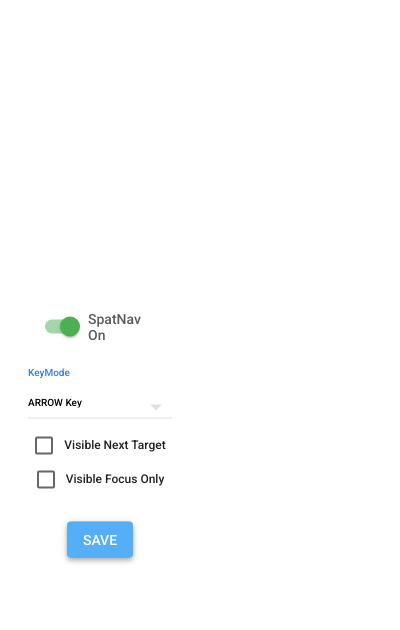
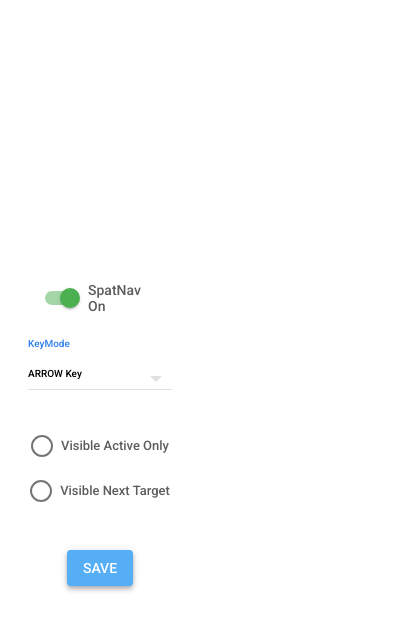
Before and after one commit to lgewst/snu-chrome-extension-1, a browser extension: page popup.html in a window 400 px wide. Both pictures are taken after a click on the button "SAVE". Drawn offline with Linux system fonts and the light colour scheme.

Commit message:
change popup option to radio button

```diff
--- a/popup.css
+++ b/popup.css
@@ -335,146 +335,61 @@ h1 {
 	opacity: 0.5;
 }
 
-/* css for checkbox */
-/* https://codepen.io/finnhvman/pen/zpygBB */
+/* css for radio button */
+/* https://codepen.io/hansmaad/pen/zBdzxp */
 
-.pure-material-checkbox {
-  z-index: 0;
-  position: relative;
-  display: inline-block;
-  color: rgba(var(--pure-material-onsurface-rgb, 0, 0, 0), 0.87);
-  font-family: var(--pure-material-font, "Roboto", "Segoe UI", BlinkMacSystemFont, system-ui, -apple-system);
-  font-size: 12px;
-  line-height: 1;
+.divOption{
+  align-content: flex-start;
 }
 
-/* Input */
-.pure-material-checkbox > input {
-  appearance: none;
-  -moz-appearance: none;
-  -webkit-appearance: none;
-  z-index: -1;
+.md-radio {
+  margin: 20px 0;
+  font-size: 13px;
+}
+.md-radio.md-radio-inline {
+  display: inline-block;
+  transform: scale(1);
+}
+.md-radio input[type="radio"] {
+  display: none;
+}
+.md-radio input[type="radio"]:checked + label:before {
+  border-color: #337ab7;
+  animation: ripple 0.2s linear forwards;
+}
+.md-radio input[type="radio"]:checked + label:after {
+  transform: scale(0.65);
+  margin: 2px 0 0 2px;
+}
+.md-radio label {
+  display: inline-block;
+  height: 20px;
+  position: relative;
+  margin: 5px 0 0 0;
+  padding: 3px 0 0 30;
+  margin-bottom: 0;
+  cursor: pointer;
+  vertical-align: bottom;
+}
+.md-radio label:before, .md-radio label:after {
   position: absolute;
-  left: -10px;
-  top: -8px;
-  display: block;
-  margin: -5px 0px 0px 0px;
+  content: '';
   border-radius: 50%;
-  width: 40px;
-  height: 40px;
-  background-color: rgba(var(--pure-material-onsurface-rgb, 0, 0, 0), 0.6);
-  box-shadow: none;
-  outline: none;
-  opacity: 0;
-  transform: scale(1);
-  pointer-events: none;
-  transition: opacity 0.3s, transform 0.2s;
+  transition: all .3s ease;
+  transition-property: transform, border-color;
 }
-
-/* Span */
-.pure-material-checkbox > span {
-  display: inline-block;
-  width: 100%;
-  cursor: pointer;
-}
-
-/* Box */
-.pure-material-checkbox > span::before {
-  content: "";
-  display: inline-block;
-  box-sizing: border-box;
-  margin: -2px 11px 3px 1px;
-  border: solid 2px; /* Safari */
-  border-color: rgba(var(--pure-material-onsurface-rgb, 0, 0, 0), 0.6);
-  border-radius: 2px;
+.md-radio label:before {
+  left: 0;
+  top: 0;
   width: 18px;
   height: 18px;
-  vertical-align: top;
-  transition: border-color 0.2s, background-color 0.2s;
+  border: 2px solid rgba(0, 0, 0, 0.54);
 }
-
-/* Checkmark */
-.pure-material-checkbox > span::after {
-  content: "";
-  display: block;
-  position: absolute;
-  top: -2px;
-  left: 1px;
-  width: 10px;
-  height: 5px;
-  border: solid 2px transparent;
-  border-right: none;
-  border-top: none;
-  transform: translate(3px, 4px) rotate(-45deg);
+.md-radio label:after {
+  top: 0px;
+  left: 0px;
+  width: 18px;
+  height: 18px;
+  transform: scale(0);
+  background: #337ab7;
 }
-
-/* Checked, Indeterminate */
-.pure-material-checkbox > input:checked,
-.pure-material-checkbox > input:indeterminate {
-  background-color: rgb(var(--pure-material-primary-rgb, 33, 150, 243));
-}
-
-.pure-material-checkbox > input:checked + span::before,
-.pure-material-checkbox > input:indeterminate + span::before {
-  border-color: rgb(var(--pure-material-primary-rgb, 33, 150, 243));
-  background-color: rgb(var(--pure-material-primary-rgb, 33, 150, 243));
-}
-
-.pure-material-checkbox > input:checked + span::after,
-.pure-material-checkbox > input:indeterminate + span::after {
-  border-color: rgb(var(--pure-material-onprimary-rgb, 255, 255, 255));
-}
-
-.pure-material-checkbox > input:indeterminate + span::after {
-  border-left: none;
-  transform: translate(4px, 3px);
-}
-
-/* Hover, Focus */
-.pure-material-checkbox:hover > input {
-  opacity: 0.04;
-}
-
-.pure-material-checkbox > input:focus {
-  opacity: 0.12;
-}
-
-.pure-material-checkbox:hover > input:focus {
-  opacity: 0.16;
-}
-
-/* Active */
-.pure-material-checkbox > input:active {
-  opacity: 1;
-  transform: scale(0);
-  transition: transform 0s, opacity 0s;
-}
-
-.pure-material-checkbox > input:active + span::before {
-  border-color: rgb(var(--pure-material-primary-rgb, 33, 150, 243));
-}
-
-.pure-material-checkbox > input:checked:active + span::before {
-  border-color: transparent;
-  background-color: rgba(var(--pure-material-onsurface-rgb, 0, 0, 0), 0.6);
-}
-
-/* Disabled */
-.pure-material-checkbox > input:disabled {
-  opacity: 0;
-}
-
-.pure-material-checkbox > input:disabled + span {
-  color: rgba(var(--pure-material-onsurface-rgb, 0, 0, 0), 0.38);
-  cursor: initial;
-}
-
-.pure-material-checkbox > input:disabled + span::before {
-  border-color: currentColor;
-}
-
-.pure-material-checkbox > input:checked:disabled + span::before,
-.pure-material-checkbox > input:indeterminate:disabled + span::before {
-  border-color: transparent;
-  background-color: currentColor;
-}
--- a/popup.html
+++ b/popup.html
@@ -1,8 +1,10 @@
 <html>
+
 <head>
     <title>Spatial Navigation Settings</title>
     <link rel="stylesheet" href="popup.css">
 </head>
+
 <body>
     <div>
         <input type="checkbox" id="switch" class="switch-input">
@@ -19,17 +21,15 @@
         <span class="select-bar"></span>
         <label class="select-label">KeyMode</label>
     </div>
-    <div>
-        <label class="pure-material-checkbox">
-            <input type="checkbox" id="visNextTarget">
-            <span>Visible Next Target</span>
-          </label>
-    </div>
-    <div style ="margin: 15px 0px 0px 0px" >
-        <label class="pure-material-checkbox">
-            <input type="checkbox" id="ShowCurrElem">
-            <span>Visible Focus Only</span>
-          </label>
+    <div class="divOption">
+        <div class="md-radio">
+            <input id="showCurrElem" type="radio" name="options" checked>
+            <label for="showCurrElem">Visible Active Only</label>
+        </div>
+        <div class="md-radio">
+            <input id="visNextTarget" type="radio" name="options">
+            <label for="visNextTarget">Visible Next Target</label>
+        </div>
     </div>
     <div id="status"></div>
     <div style="margin: 30px 15px 0px 15px">
@@ -37,4 +37,5 @@
     </div>
     <script src="popup.js"></script>
 </body>
+
 </html>
--- a/popup.js
+++ b/popup.js
@@ -1,20 +1,24 @@
+/**
+ * Handles visible options.
+ */
+
+document.body.addEventListener("click", (event) => {
+    const id = event.srcElement.id;
+    if (id == "showCurrElem") {
+        if (document.getElementById(id).checked) {
+            document.getElementById("visNextTarget").checked = false;
+        }
+    } else if (id == "visNextTarget") {
+        if (document.getElementById(id).checked) {
+            document.getElementById("showCurrElem").checked = false;
+        }
+    }
+});
+
 /**
  * call setKeyMode
  * @param {string} mode keyMode string
  */
-
-document.body.addEventListener("click", (event) => {
-    const id = event.srcElement.id;
-    if (id == "ShowCurrElem"){
-        if (document.getElementById(id).checked)
-        document.getElementById("visNextTarget").checked = false;
-    }
-    else if (id == "visNextTarget"){
-        if (document.getElementById(id).checked){
-            document.getElementById("ShowCurrElem").checked = false;
-        }
-    }
-});
 
 function setKeyOption(mode) {
     chrome.tabs.query({}, (tabs) => {
@@ -40,7 +44,7 @@ function saveOptions() {
     const mode = document.getElementById("keyMode").value;
     const isOn = document.getElementById("switch").checked;
     const isVisible = document.getElementById("visNextTarget").checked;
-    const CurrentOn = document.getElementById("ShowCurrElem").checked;
+    const CurrentOn = document.getElementById("showCurrElem").checked;
     chrome.storage.local.set({
         keyMode: mode,
         isOn,
@@ -77,7 +81,7 @@ function restoreOptions() {
         document.getElementById("keyMode").value = items.keyMode;
         document.getElementById("switch").checked = items.isOn;
         document.getElementById("visNextTarget").checked = items.isVisible;
-        document.getElementById("ShowCurrElem").checked = items.CurrentOn;
+        document.getElementById("showCurrElem").checked = items.CurrentOn;
 
         if (items.isOn == false) {
             setKeyOption("NONE");
```
